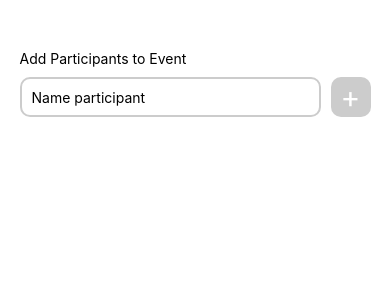
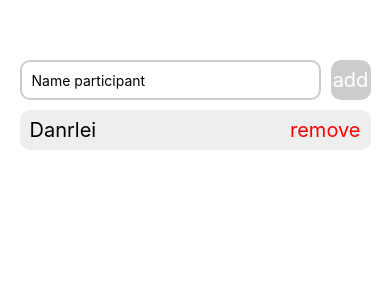
Before and after one commit to danrleidalfre/react-native-fundamentals, a React Native app: screen / in a window 390 px wide. Shown: the top 300 px of the page. Built offline with nearby package versions, Linux system fonts and the light colour scheme.

Commit message:
add component participant and scroll view

```diff
--- /dev/null
+++ b/src/components/Participant/index.tsx
@@ -0,0 +1,22 @@
+import {Text, TouchableOpacity, View} from "react-native";
+import {styles} from "./styles";
+
+type Props = {
+  name: string
+  onRemove: () => void
+}
+
+export function Participant({name, onRemove}: Props) {
+  function handleRemoveParticipant() {
+    console.log('participant remove')
+  }
+
+  return (
+    <View style={styles.participant}>
+      <Text style={styles.name}>{name}</Text>
+      <TouchableOpacity style={styles.remove} onPress={onRemove}>
+        <Text style={styles.textRemove}>remove</Text>
+      </TouchableOpacity>
+    </View>
+  )
+}
--- /dev/null
+++ b/src/components/Participant/styles.ts
@@ -0,0 +1,27 @@
+import {StyleSheet} from "react-native";
+
+export const styles = StyleSheet.create({
+  participant: {
+    width: '100%',
+    flexDirection: "row",
+    alignItems: 'center',
+    justifyContent: 'space-between',
+    paddingLeft: 10,
+    paddingRight: 10,
+    backgroundColor: '#eee',
+    height: 40,
+    borderRadius: 10,
+    marginTop: 10,
+
+  },
+  name: {
+    fontWeight: 'semibold',
+    fontSize: 20,
+  },
+  remove: {},
+  textRemove: {
+    color: 'red',
+    fontSize: 20,
+    fontWeight: 'semibold',
+  }
+})
--- a/src/screenn/Home/index.tsx
+++ b/src/screenn/Home/index.tsx
@@ -1,21 +1,32 @@
-import {Text, TextInput, TouchableOpacity, View} from 'react-native';
+import {ScrollView, Text, TextInput, TouchableOpacity, View} from 'react-native';
 import {styles} from "./styles";
 import ExpoStatusBar from "expo-status-bar/build/ExpoStatusBar";
+import {Participant} from "../../components/Participant";
 
 export default function Home() {
+  const participants = ['Danrlei']
+
   function handleAddParticipant() {
-    console.log('btn clicked')
+
+  }
+
+  function handleRemoveParticipant() {
+    console.log('participant remove')
   }
 
   return (
     <View style={styles.container}>
-      <Text>Add Participants to Event</Text>
       <View style={styles.form}>
         <TextInput style={styles.input} placeholder='Name participant'/>
         <TouchableOpacity style={styles.button} onPress={handleAddParticipant}>
-          <Text style={styles.textButton}>+</Text>
+          <Text style={styles.textButton}>add</Text>
         </TouchableOpacity>
       </View>
+      <ScrollView showsVerticalScrollIndicator={false}>
+        {participants.map(participant => (
+          <Participant key={participant} name={participant} onRemove={handleRemoveParticipant}/>
+        ))}
+      </ScrollView>
       <ExpoStatusBar/>
     </View>
   );
--- a/src/screenn/Home/styles.ts
+++ b/src/screenn/Home/styles.ts
@@ -32,6 +32,6 @@ export const styles = StyleSheet.create({
   },
   textButton: {
     color: '#fff',
-    fontSize: 30,
+    fontSize: 20,
   }
 });
```
